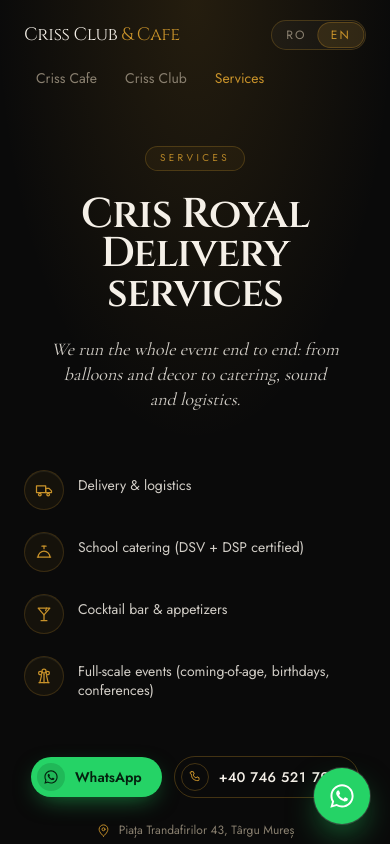
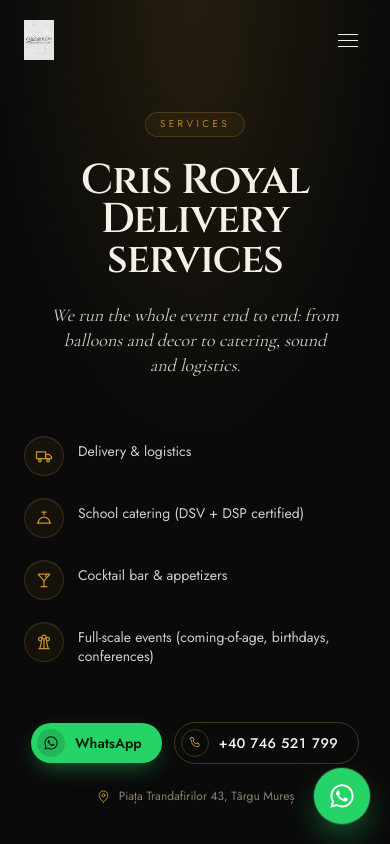
Before and after one commit to Aievea/criss-club-cafe, a Next.js app in the folder my-next-app/: page /servicii in a window 390 px wide. Shown: the top 844 px of the page. Built offline with nearby package versions, Linux system fonts and the light colour scheme.

Commit message:
feat: replace text logo with SVG and add full-screen mobile nav

```diff
--- a/my-next-app/src/components/site/site-nav.tsx
+++ b/my-next-app/src/components/site/site-nav.tsx
@@ -1,6 +1,8 @@
 "use client";
 
 import Link from "next/link";
+import Image from "next/image";
+import { useState, useEffect } from "react";
 import { usePathname } from "next/navigation";
 import { useLanguage } from "@/src/i18n/language-context";
 import { LanguageToggle } from "@/src/components/footer/language-toggle";
@@ -11,21 +13,39 @@
   { href: "/servicii", key: "services" },
 ] as const;
 
-/** In-flow top navigation, wraps gracefully on small screens. */
 export function SiteNav() {
   const { t } = useLanguage();
   const pathname = usePathname();
+  const [isOpen, setIsOpen] = useState(false);
+
+  useEffect(() => {
+    if (isOpen) {
+      document.body.classList.add("overflow-hidden");
+    } else {
+      document.body.classList.remove("overflow-hidden");
+    }
+    return () => document.body.classList.remove("overflow-hidden");
+  }, [isOpen]);
+
+  useEffect(() => {
+    setIsOpen(false);
+  }, [pathname]);
 
   return (
-    <header className="relative z-20 mx-auto flex w-full max-w-6xl flex-wrap items-center justify-between gap-x-6 gap-y-3 px-6 py-5 sm:px-8 lg:px-10">
-      <Link
-        href="/"
-        className="font-display text-lg tracking-tight text-crd-ink transition-opacity duration-300 hover:opacity-80"
-      >
-        Criss Club <span className="text-crd-gold">&amp; Cafe</span>
+    <>
+      <header className="relative z-20 mx-auto flex w-full max-w-6xl items-center justify-between gap-x-6 px-6 py-5 sm:px-8 lg:px-10">
+        <Link href="/" className="transition-opacity duration-300 hover:opacity-80">
+          <Image
+            src="/logocriscafeclub.svg"
+            alt="Criss Club & Cafe"
+            width={120}
+            height={40}
+            className="h-10 w-auto"
+            priority
+          />
         </Link>
 
-      <nav className="order-3 flex items-center gap-1 sm:order-2">
+        <nav className="hidden items-center gap-1 lg:flex">
           {LINKS.map((link) => {
             const active = pathname === link.href;
             return (
@@ -43,9 +63,81 @@
           })}
         </nav>
 
-      <div className="order-2 sm:order-3">
+        <div className="flex items-center gap-3">
+          <div className="hidden lg:block">
             <LanguageToggle />
           </div>
+
+          <button
+            onClick={() => setIsOpen((prev) => !prev)}
+            aria-label={isOpen ? "Închide meniul" : "Deschide meniul"}
+            aria-expanded={isOpen}
+            className="relative flex h-9 w-9 flex-col items-center justify-center gap-[5px] lg:hidden"
+          >
+            <span
+              className={`block h-px w-5 bg-crd-ink transition-all duration-300 ${
+                isOpen ? "translate-y-[6px] rotate-45" : ""
+              }`}
+            />
+            <span
+              className={`block h-px w-5 bg-crd-ink transition-all duration-300 ${
+                isOpen ? "opacity-0" : ""
+              }`}
+            />
+            <span
+              className={`block h-px w-5 bg-crd-ink transition-all duration-300 ${
+                isOpen ? "-translate-y-[6px] -rotate-45" : ""
+              }`}
+            />
+          </button>
+        </div>
       </header>
+
+      <div
+        className={`fixed inset-0 z-50 flex flex-col items-center justify-center bg-crd-bg/95 backdrop-blur-md transition-all duration-300 lg:hidden ${
+          isOpen ? "opacity-100 pointer-events-auto" : "opacity-0 pointer-events-none"
+        }`}
+        aria-hidden={!isOpen}
+      >
+        <button
+          onClick={() => setIsOpen(false)}
+          aria-label="Închide meniul"
+          className="absolute right-6 top-5 flex h-9 w-9 flex-col items-center justify-center gap-[5px] sm:right-8"
+        >
+          <span className="block h-px w-5 translate-y-[6px] rotate-45 bg-crd-ink" />
+          <span className="block h-px w-5 opacity-0 bg-crd-ink" />
+          <span className="block h-px w-5 -translate-y-[6px] -rotate-45 bg-crd-ink" />
+        </button>
+
+        <nav className="flex flex-col items-center gap-8">
+          {LINKS.map((link, i) => {
+            const active = pathname === link.href;
+            return (
+              <Link
+                key={link.href}
+                href={link.href}
+                onClick={() => setIsOpen(false)}
+                aria-current={active ? "page" : undefined}
+                className={`font-display text-4xl tracking-tight transition-all duration-300 ${
+                  isOpen ? "translate-y-0 opacity-100" : "translate-y-4 opacity-0"
+                } ${active ? "text-crd-gold" : "text-crd-ink hover:text-crd-gold"}`}
+                style={{ transitionDelay: isOpen ? `${i * 60}ms` : "0ms" }}
+              >
+                {t.nav[link.key]}
+              </Link>
+            );
+          })}
+        </nav>
+
+        <div
+          className={`absolute bottom-10 transition-all duration-300 ${
+            isOpen ? "translate-y-0 opacity-100" : "translate-y-4 opacity-0"
+          }`}
+          style={{ transitionDelay: isOpen ? "200ms" : "0ms" }}
+        >
+          <LanguageToggle />
+        </div>
+      </div>
+    </>
   );
 }
```
Lines whose indentation alone changed are shown as unchanged.
